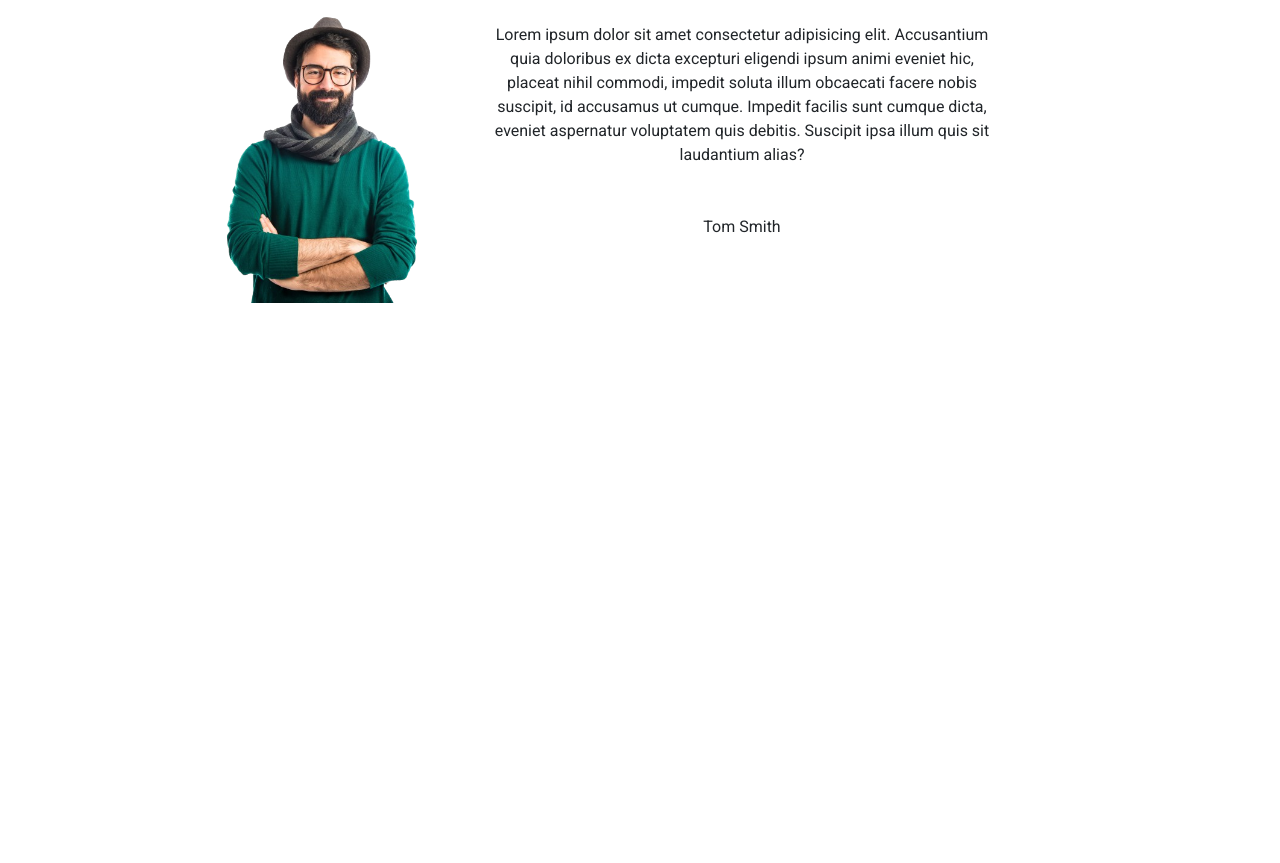
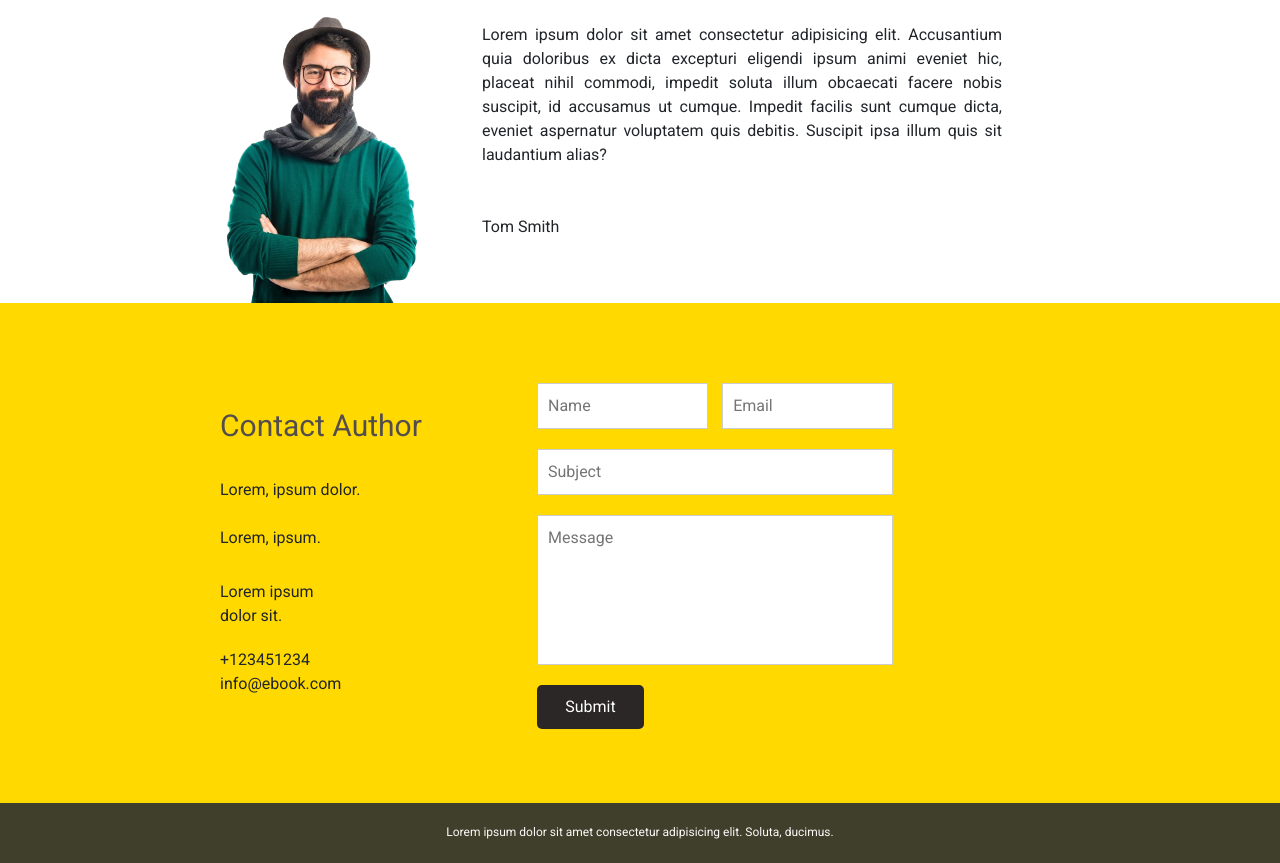
Before and after one commit to w3villa-samad-kausar/Ebook, a plain HTML site: page index.html in a window 1280 px wide. Shown: the part 1775-2638 px from the top of the page. Before the commit the page ends 2078 px from the top, so only its background shows below. Drawn offline with nearby package versions, Linux system fonts and the light colour scheme.

Commit message:
completed static

```diff
--- a/assets/style.css
+++ b/assets/style.css
@@ -138,6 +138,10 @@ header{
   .heroSectionImage img{
     height: 550px;
     width: auto;
+    transition: background-color 0.3s ease, transform 0.3s ease;
+  }
+  .heroSectionImage img:hover{
+    transform: scale(1.05);
   }
 
   /* Features section */
@@ -217,10 +221,15 @@ header{
 .review {
   text-align: center;
   max-width: 30%;
-  background-color: rgb(233, 219, 16);
+  background-color: rgb(255, 217, 0);
   height: 250px;
   border-radius: 5px;
-}
+  transition: background-color 0.3s ease, transform 0.3s ease;
+  }
+  .review:hover{
+    background-color: white;
+    transform: scale(1.05);
+  }
 
 .review-icon-container {
   font-size: 36px;
@@ -235,7 +244,7 @@ header{
 
 /* author's note */
 .author-note{
-  height: 400px;
+  height: 528px;
   text-align: center;
 
 }
@@ -260,4 +269,113 @@ header{
 .author-text{
   width: 50%;
   margin-top: 120px;
+  text-align: justify;
 }
+
+/* Contact */
+.contact {
+  height: 500px;
+  background-color: rgb(255, 217, 0);
+  text-align: justify;
+}
+
+.contactContainer {
+  display: flex;
+  padding-left: 150px;
+}
+
+.contactAuthor {
+  width: 30%;
+  padding-top: 100px;
+}
+
+.contactAuthorHeading {
+  font-size: 30px;
+  color: rgb(83, 77, 77);
+}
+
+.contactAuthorText {
+  font-size: 16px;
+  padding-top: 30px;
+}
+
+.contactAuthorText2 {
+  font-size: 16px;
+  padding-top: 30px;
+}
+
+.contactAuthorText3 {
+  font-size: 16px;
+  padding-top: 20px;
+}
+
+.contactUs {
+  width: 40%;
+  display: flex;
+  justify-content: center;
+  align-items: center;
+  padding-top: 60px;
+}
+
+.contact-form {
+  padding: 20px;
+  border-radius: 5px;
+  width: 100%;
+
+  box-sizing: border-box;
+}
+
+.form-row {
+  display: flex;
+  justify-content: space-between;
+  margin-bottom: 10px;
+  flex-wrap: wrap;
+}
+
+.form-input {
+  border: 1px solid #ccc;
+  padding: 10px;
+  font-size: 16px;
+  box-sizing: border-box;
+  margin-bottom: 10px;
+}
+
+.half-width {
+  width: 48%;
+}
+
+.full-width {
+  width: 100%;
+}
+
+textarea.form-input {
+  height: 150px;
+  resize: none;
+}
+
+.submit-button {
+  background-color: rgb(44, 39, 39);
+  color: #fff;
+  border: none;
+  padding: 10px 20px;
+  font-size: 16px;
+  border-radius: 5px;
+  cursor: pointer;
+  width: 30%;
+}
+
+.submit-button:hover {
+  background-color: #444;
+}
+
+/* Footer */
+footer {
+  background-color: rgb(64 63 44);
+  height: 60px;
+  color: rgb(253, 248, 248)
+}
+.footerContainer{
+  font-size: 12px;
+  text-align: center;
+  padding-top: 20px;
+}
--- a/index.html
+++ b/index.html
@@ -114,30 +114,83 @@
     </div>
   </div>
   <!-- Note From author -->
-   <div class="author-note">
+  <div class="author-note">
     <div class="wrapper">
       <div class="author-note-heading">
         A note from the author
       </div>
       <div class="author-note-top-text">
-        Lorem ipsum dolor sit amet, consectetur adipisicing elit. Doloremque dolorum asperiores unde. Dolore, amet sapiente?
+        Lorem ipsum dolor sit amet, consectetur adipisicing elit. Doloremque dolorum asperiores unde. Dolore, amet
+        sapiente?
       </div>
       <div class="authorNoteContainer">
         <div class="author-image">
           <img src="./assets/man.png" alt="">
         </div>
         <div class="author-text">
-          Lorem ipsum dolor sit amet consectetur adipisicing elit. Accusantium quia doloribus ex dicta excepturi eligendi ipsum animi eveniet hic, placeat nihil commodi, impedit soluta illum obcaecati facere nobis suscipit, id accusamus ut cumque. Impedit facilis sunt cumque dicta, eveniet aspernatur voluptatem quis debitis. Suscipit ipsa illum quis sit laudantium alias?
+          Lorem ipsum dolor sit amet consectetur adipisicing elit. Accusantium quia doloribus ex dicta excepturi
+          eligendi ipsum animi eveniet hic, placeat nihil commodi, impedit soluta illum obcaecati facere nobis suscipit,
+          id accusamus ut cumque. Impedit facilis sunt cumque dicta, eveniet aspernatur voluptatem quis debitis.
+          Suscipit ipsa illum quis sit laudantium alias?
           <br>
           <br>
           <br>
           Tom Smith
-
         </div>
       </div>
     </div>
-   </div>
-
+  </div>
+  <!-- Contact us Section -->
+  <div class="contact">
+    <div class="wrapper">
+        <div class="contactContainer">
+            <div class="contactAuthor">
+                <div class="contactAuthorHeading">
+                    Contact Author
+                </div>
+                <div class="contactAuthorText">
+                    Lorem, ipsum dolor.
+                    <br><br>
+                    Lorem, ipsum.
+                </div>
+                <div class="contactAuthorText2">
+                    Lorem ipsum <br>
+                    dolor sit.
+                </div>
+                <div class="contactAuthorText3">
+                    +123451234
+                    <br>
+                    info@ebook.com
+                </div>
+            </div>
+            <div class="contactUs">
+                <form class="contact-form">
+                    <div class="form-row">
+                        <input type="text" placeholder="Name" class="form-input half-width">
+                        <input type="email" placeholder="Email" class="form-input half-width">
+                    </div>
+                    <div class="form-row">
+                        <input type="text" placeholder="Subject" class="form-input full-width">
+                    </div>
+                    <div class="form-row">
+                        <textarea placeholder="Message" class="form-input full-width"></textarea>
+                    </div>
+                    <div class="form-row">
+                        <button type="submit" class="submit-button">Submit</button>
+                    </div>
+                </form>
+            </div>
+        </div>
+    </div>
+</div>
+<!-- Footer Section -->
+ <footer>
+  <div class="wrapper">
+    <div class="footerContainer">
+      Lorem ipsum dolor sit amet consectetur adipisicing elit. Soluta, ducimus.
+    </div>
+  </div>
+ </footer>
 
   <!-- Bootstrap Bundle with Popper  -->
   <script src="https://cdn.jsdelivr.net/npm/bootstrap@5.0.2/dist/js/bootstrap.bundle.min.js"
```
